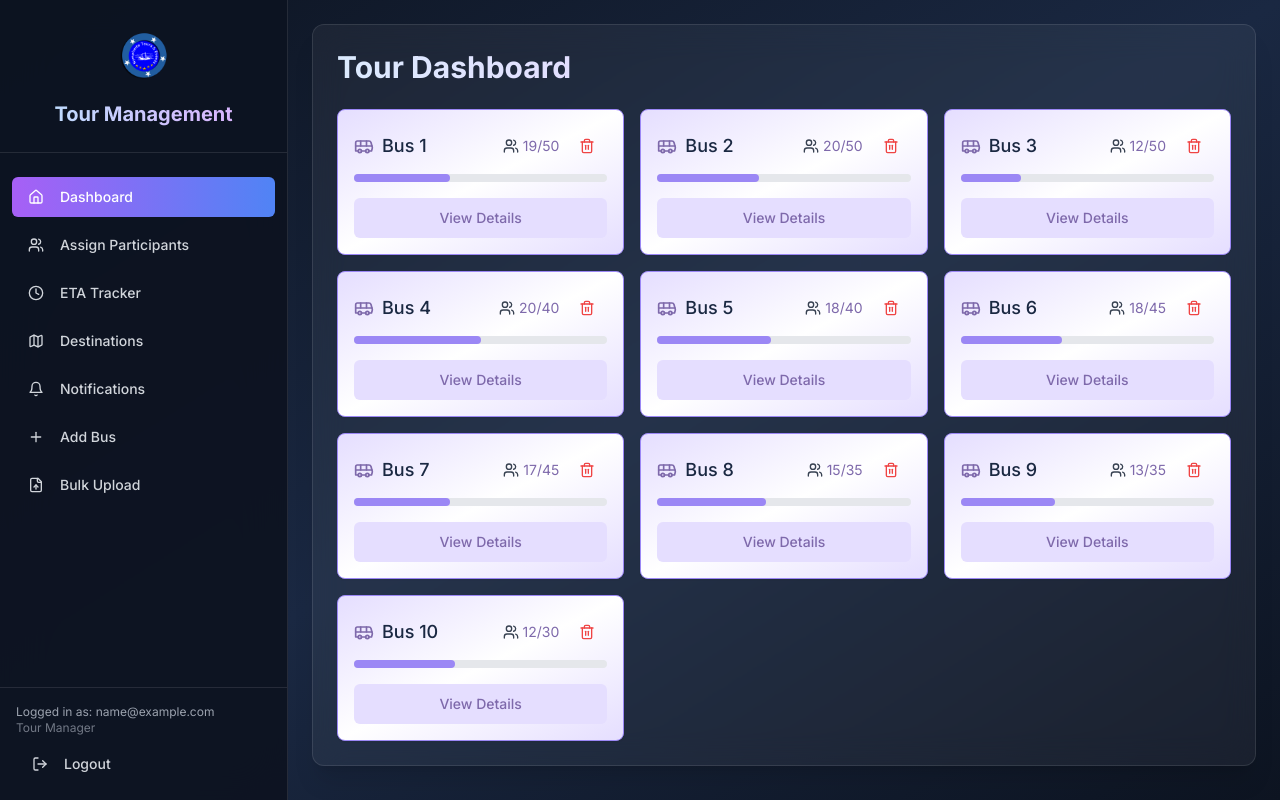
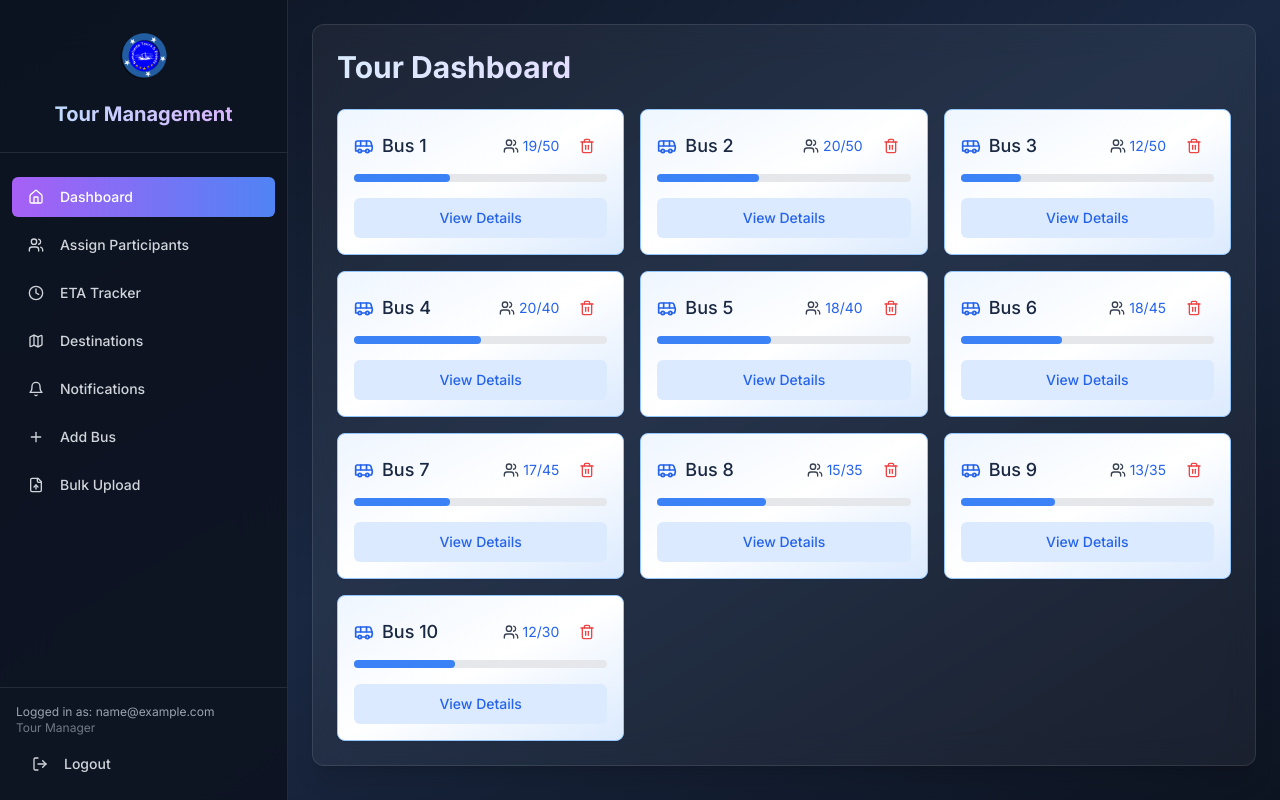
Before and after one commit to ferhhaann/nymphette-app, a React (Vite) app: page / in a window 1280 px wide. Built offline with nearby package versions, Linux system fonts and the light colour scheme; sample sign-in values are in the browser's storage.

Commit message:
Refactor: Replace violet with blue
Replaced all instances of the color "violet" with "blue" in the codebase.

```diff
--- a/src/components/Dashboard/BusList.tsx
+++ b/src/components/Dashboard/BusList.tsx
@@ -33,19 +33,19 @@ const BusList: React.FC<BusListProps> = ({ onSelectBus }) => {
             className={`overflow-hidden transition-all duration-200 bg-gradient-to-br
               ${isFull
                 ? 'from-orange-100 via-orange-50 to-orange-100 border-orange-300'
-                : 'from-nymphette-purpleLight via-white to-nymphette-purpleLight border-nymphette-purple'}`}
+                : 'from-blue-50 via-white to-blue-100 border-blue-300'}`}
           >
             <CardContent className="p-0">
               <div className="p-4 flex flex-col h-full">
                 <div className="flex items-center justify-between mb-2">
                   <div className="flex items-center">
-                    <BusIcon className="h-5 w-5 mr-2 text-nymphette-purpleDark" />
+                    <BusIcon className="h-5 w-5 mr-2 text-blue-600" />
                     <h3 className="font-medium text-lg text-navy-800">{bus.label}</h3>
                   </div>
                   <div className="flex items-center gap-2">
                     <div className="flex items-center text-sm text-gray-700">
                       <Users className="h-4 w-4 mr-1" />
-                      <span className={`${isFull ? 'text-orange-600 font-medium' : 'text-nymphette-purpleDark'}`}>
+                      <span className={`${isFull ? 'text-orange-600 font-medium' : 'text-blue-600'}`}>
                         {participantCount}/{bus.capacity}
                       </span>
                     </div>
@@ -63,7 +63,7 @@ const BusList: React.FC<BusListProps> = ({ onSelectBus }) => {
                 {/* Progress bar */}
                 <div className="w-full bg-gray-200 rounded-full h-2 mb-4">
                   <div
-                    className={`h-2 rounded-full ${isFull ? 'bg-orange-400' : 'bg-nymphette-purple'}`}
+                    className={`h-2 rounded-full ${isFull ? 'bg-orange-400' : 'bg-blue-500'}`}
                     style={{ width: `${Math.min(fillPercentage, 100)}%` }}
                   ></div>
                 </div>
@@ -78,7 +78,7 @@ const BusList: React.FC<BusListProps> = ({ onSelectBus }) => {
                   <Button
                     onClick={() => onSelectBus(bus)}
                     variant="secondary"
-                    className="w-full bg-nymphette-purpleLight text-nymphette-purpleDark hover:bg-nymphette-purple hover:text-white transition-colors"
+                    className="w-full bg-blue-100 text-blue-600 hover:bg-blue-200 hover:text-blue-700 transition-colors"
                   >
                     View Details
                   </Button>
```
